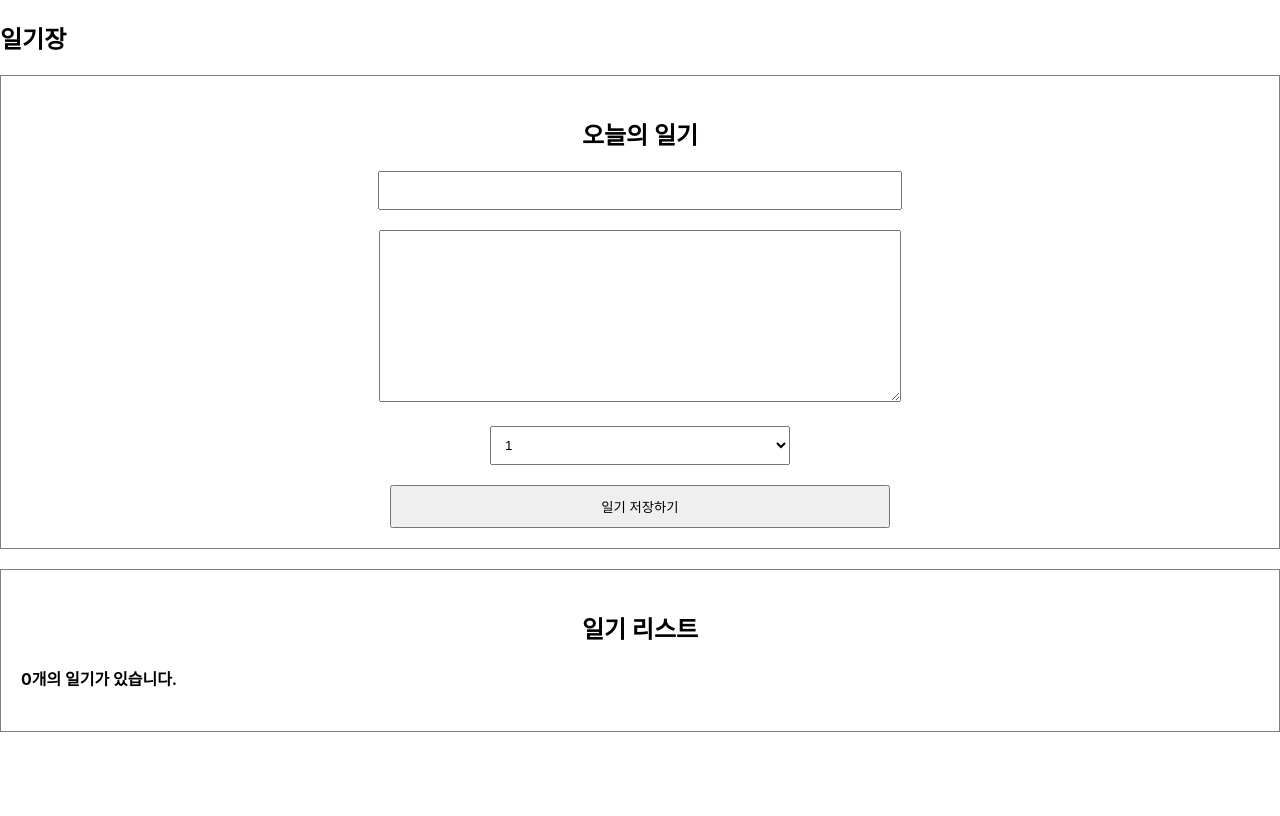
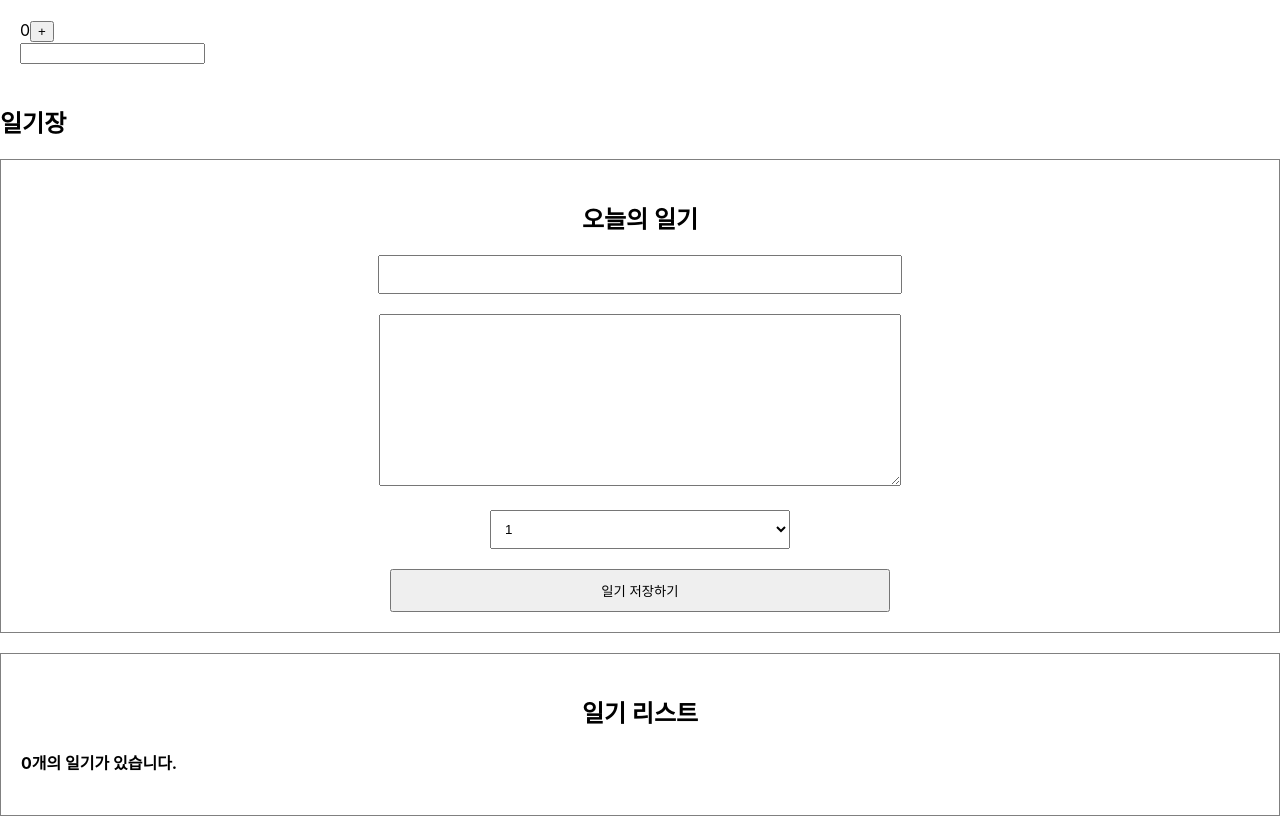
Before and after one commit to sujinjwa/simple-diary, a React (Create React App) app: page / in a window 1280 px wide. Built offline with nearby package versions, Linux system fonts and the light colour scheme; the HTML template or start-up script is replaced by a standard one.

Commit message:
feat: useEffect로 life cycle 제어

```diff
--- a/src/App.js
+++ b/src/App.js
@@ -3,6 +3,7 @@
 import './App.css';
 import DiaryEditor from './DiaryEditor';
 import DiaryList from './DiaryList';
+import Lifecycle from './LifeCycle';
 
 function App() {
   const [data, setData] = useState([]); // data : 일기 리스트
@@ -36,6 +37,7 @@
 
   return (
     <div className='App'>
+      <Lifecycle />
       <h2>일기장</h2>
       <DiaryEditor onCreate={onCreate} />
       <DiaryList diaryList={data} onRemove={onRemove} onEdit={onEdit} />
--- /dev/null
+++ b/src/LifeCycle.js
@@ -0,0 +1,44 @@
+import React, { useEffect, useState } from 'react';
+
+const Lifecycle = () => {
+  const [count, setCount] = useState(0);
+  const [text, setText] = useState('');
+
+  // mount될 때만 실행
+  useEffect(() => {
+    console.log('Mount!');
+  }, []);
+
+  // update될 때만 실행
+  useEffect(() => {
+    console.log('Update!');
+  });
+
+  // count값이 udpate될 때만 실행
+  useEffect(() => {
+    console.log(`count is updated to: ${count}`);
+    if (count > 5) {
+      alert('count가 5를 초과했습니다. 0으로 초기화합니다.');
+      setCount(0);
+    }
+  }, [count]);
+
+  // text값이 update될 때만 실행
+  useEffect(() => {
+    console.log(`text is updated to : ${text}`);
+  }, [text]);
+
+  return (
+    <div style={{ padding: 20 }}>
+      <div>
+        <span>{count}</span>
+        <button onClick={() => setCount(count + 1)}>+</button>
+      </div>
+      <div>
+        <input value={text} onChange={(e) => setText(e.target.value)} />
+      </div>
+    </div>
+  );
+};
+
+export default Lifecycle;
```
